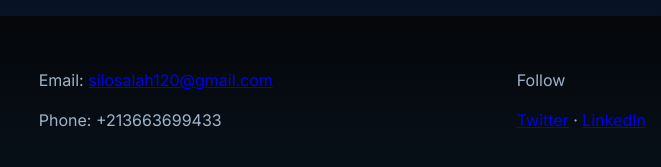
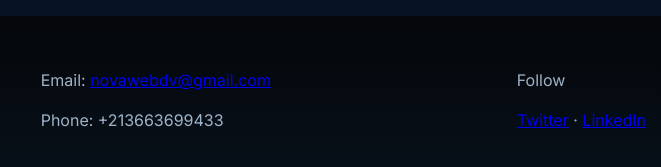
Before and after one commit to salah559/Test, a plain HTML site: page index.html in a window 1280 px wide. Shown: the part 1858-2025 px from the top of the page, 544-1205 px from the left. Drawn offline with Linux system fonts and the light colour scheme.

Commit message:
Update index.html

```diff
--- a/index.html
+++ b/index.html
@@ -99,7 +99,7 @@
         <p>Modern web development studio</p>
       </div>
       <div>
-        <p>Email: <a href="mailto: silosalah120@gmail.com">silosalah120@gmail.com</a></p>
+        <p>Email: <a href="mailto: novawebdv@gmail.com">novawebdv@gmail.com</a></p>
         <p>Phone: +213663699433</p>
       </div>
       <div>
```
